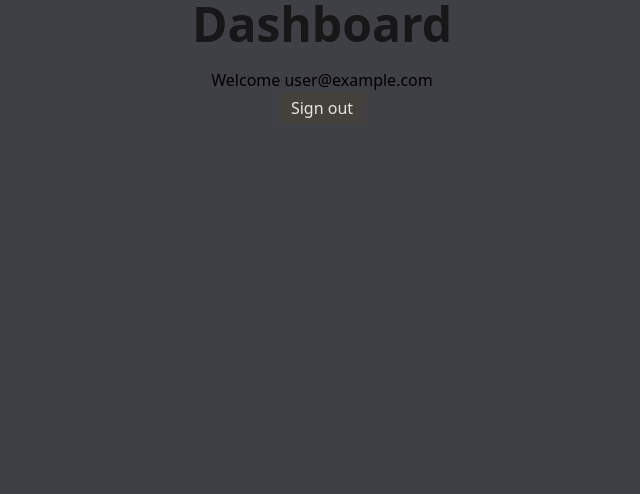
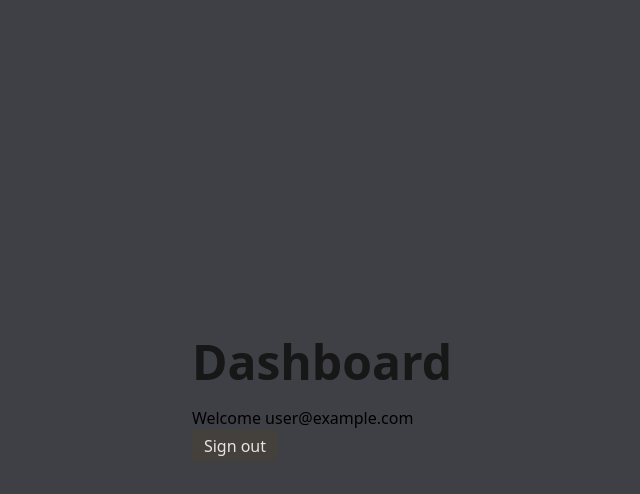
Before and after one commit to Abdelghafour122/react-todo-app, a React (Create React App) app: page /dashboard in a window 1280 px wide. Shown: the top 494 px of the page, without its empty margins (318-958 px from the left). Built offline with nearby package versions, Linux system fonts and the light colour scheme; no server answers; sample sign-in values are in the browser's storage.

Commit message:
renamed private routes, added react-icons

```diff
--- a/package.json
+++ b/package.json
@@ -13,6 +13,7 @@
     "firebase": "^9.9.4",
     "react": "^18.2.0",
     "react-dom": "^18.2.0",
+    "react-icons": "^4.4.0",
     "react-router-dom": "^6.3.0",
     "react-scripts": "5.0.1",
     "typescript": "^4.8.2",
--- a/src/App.css
+++ b/src/App.css
@@ -1,3 +1,20 @@
+/*JUST TEMPORARILY*/
 .App {
-  text-align: center;
+  height: 100vh;
+  width: 100vw;
+  display: flex;
+  flex-direction: column;
+  align-items: center;
+  justify-content: center;
 }
+
+html,
+body {
+  height: 100vh;
+}
+
+body {
+  display: flex;
+  align-items: center;
+  justify-content: center;
+}
--- a/src/App.tsx
+++ b/src/App.tsx
@@ -7,8 +7,9 @@ import SignIn from "./Routes/SignIn";
 import SignUp from "./Routes/SignUp";
 
 import AuthContext from "./Contexts/AuthContext";
-import PrivateRoute from "./Utils/PrivateRoute";
+import PrivateLoggedRoute from "./Utils/PrivateLoggedRoute";
 import ForgottenPassword from "./Routes/ForgottenPassword";
+import PrivateUnloggedRoute from "./Utils/PrivateUnloggedRoute";
 document.body.classList.add("bg-zinc-700");
 
 function App() {
@@ -16,13 +17,19 @@ function App() {
     <AuthContext>
       <div className="App">
         <Routes>
-          <Route element={<PrivateRoute />}>
+          <Route element={<PrivateLoggedRoute />}>
             <Route element={<Dashboard />} path="/dashboard" />
           </Route>
+          <Route element={<PrivateUnloggedRoute />}>
+            <Route element={<SignIn />} path="/signin" />
+          </Route>
+          <Route element={<PrivateUnloggedRoute />}>
+            <Route element={<SignUp />} path="/signup" />
+          </Route>
+          <Route element={<PrivateUnloggedRoute />}>
+            <Route element={<ForgottenPassword />} path="/forgottenpassword" />
+          </Route>
           <Route element={<Homepage />} path="/" />
-          <Route element={<SignIn />} path="/signin" />
-          <Route element={<SignUp />} path="/signup" />
-          <Route element={<ForgottenPassword />} path="/forgottenpassword" />
         </Routes>
       </div>
     </AuthContext>
--- a/src/Routes/ForgottenPassword.tsx
+++ b/src/Routes/ForgottenPassword.tsx
@@ -1,10 +1,19 @@
 import React from "react";
-
+import { BsArrowLeftSquareFill } from "react-icons/bs";
+import { useNavigate } from "react-router-dom";
 type Props = {};
 
 function ForgottenPassword({}: Props) {
+  const navigate = useNavigate();
   return (
     <div className="forgotten-password">
+      <button
+        className="flex items-center justify-center gap-2 text-lg"
+        onClick={() => navigate(-1)}
+      >
+        <BsArrowLeftSquareFill size="2em" />
+        Go Back
+      </button>
       <form
         className="flex flex-col items-center justify-center my-3 mx-auto gap-3 w-max"
         action=""
@@ -13,21 +22,36 @@ function ForgottenPassword({}: Props) {
           <label htmlFor="email-address" className="text-lg self-start">
             Email:
           </label>
-          <input type="email" id="email-address" required />
+          <input
+            type="email"
+            id="email-address"
+            className="border-2 border-slate-900 rounded-sm px-2 py-1 text-slate-900"
+            required
+          />
         </div>
 
         <div className="new-pass flex flex-col justify-center items-center w-full">
           <label htmlFor="new-password" className="text-lg self-start">
             New password:
           </label>
-          <input type="password" id="new-password" required />
+          <input
+            type="password"
+            id="new-password"
+            className="border-2 border-slate-900 rounded-sm px-2 py-1 text-slate-900"
+            required
+          />
         </div>
 
         <div className="pass-confirm flex flex-col justify-center items-center w-full">
           <label htmlFor="confirm-password" className="text-lg self-start">
             Confirm your password:
           </label>
-          <input type="password" id="confirm-password" required />
+          <input
+            type="password"
+            id="confirm-password"
+            className="border-2 border-slate-900 rounded-sm px-2 py-1 text-slate-900"
+            required
+          />
         </div>
 
         <button type="submit">Reset password</button>
--- a/src/Routes/Homepage.tsx
+++ b/src/Routes/Homepage.tsx
@@ -1,16 +1,35 @@
 import React from "react";
 import { useNavigate } from "react-router-dom";
-
+import { useAuthentication } from "../Contexts/AuthContext";
 type Props = {};
 
 function Homepage({}: Props) {
+  const { currentUser } = useAuthentication();
   const navigate = useNavigate();
   return (
     <div className="homepage">
       <h2 className="text-5xl font-bold text-neutral-900 mb-5">Homepage</h2>
-      <div className="btn-cont w-1/4 mx-auto my-0 flex flex-col gap-2 items-center justify-center">
-        <button onClick={() => navigate("/signin")}>SignIn</button>
-        <button onClick={() => navigate("/signup")}>SignUp</button>
+      <div className="btn-cont w-full mx-auto my-0 flex flex-col gap-2 items-center justify-center">
+        {currentUser === null ? (
+          <>
+            <button
+              onClick={() => navigate("/signin")}
+              className="bg-stone-200 font-semibold py-1 px-3 rounded-md border-2 border-slate-900 "
+            >
+              Sign In
+            </button>
+            <button
+              onClick={() => navigate("/signup")}
+              className="bg-stone-200 font-semibold py-1 px-3 rounded-md border-2 border-slate-900"
+            >
+              Sign Up
+            </button>
+          </>
+        ) : (
+          <button onClick={() => navigate("/dashboard")}>
+            Go to dashboard
+          </button>
+        )}
       </div>
     </div>
   );
--- a/src/Routes/SignIn.tsx
+++ b/src/Routes/SignIn.tsx
@@ -1,5 +1,4 @@
 import React, { useRef, useState } from "react";
-// import { signInWithGoogle } from "../firebase";
 import { Link, useNavigate } from "react-router-dom";
 import { useAuthentication } from "../Contexts/AuthContext";
 
@@ -54,20 +53,21 @@ const SignIn = () => {
           type="email"
           placeholder="Your Email"
           ref={emailRef}
+          required
         />
         <input
           className="border-2 border-slate-900 rounded-sm px-2 py-1 text-slate-900"
           type="password"
           placeholder="Your Password"
           ref={passwordRef}
+          required
         />
         <div className="forgot-password">
-          <p className="text-lg text-stone-900">Forgot your password?</p>
           <Link
             className="text-xl font-bold text-stone-200 underline decoration-stone-200"
             to={"/forgottenpassword"}
           >
-            Reset your password
+            Forgot your password?
           </Link>
         </div>
         <button
@@ -85,6 +85,7 @@ const SignIn = () => {
         <button
           className="text-xl font-bold text-stone-200 underline decoration-stone-200"
           onClick={() => navigate("/signup")}
+          disabled={loading}
         >
           Sign Up
         </button>
--- /dev/null
+++ b/src/Utils/PrivateLoggedRoute.tsx
@@ -0,0 +1,10 @@
+import React from "react";
+import { Navigate, Outlet } from "react-router-dom";
+import { useAuthentication } from "../Contexts/AuthContext";
+
+function PrivateLoggedRoute() {
+  const { currentUser } = useAuthentication();
+  return currentUser !== null ? <Outlet /> : <Navigate to="/" />;
+}
+
+export default PrivateLoggedRoute;
--- a/src/Utils/PrivateRoute.tsx
+++ b/src/Utils/PrivateUnloggedRoute.tsx
@@ -2,9 +2,9 @@ import React from "react";
 import { Navigate, Outlet } from "react-router-dom";
 import { useAuthentication } from "../Contexts/AuthContext";
 
-function PrivateRoute() {
+function PrivateUnloggedRoute() {
   const { currentUser } = useAuthentication();
-  return currentUser !== null ? <Outlet /> : <Navigate to="/" />;
+  return currentUser === null ? <Outlet /> : <Navigate to="/" />;
 }
 
-export default PrivateRoute;
+export default PrivateUnloggedRoute;
```
Also changed, not shown: 1 other file (tests, documents, lock files or other folders).
